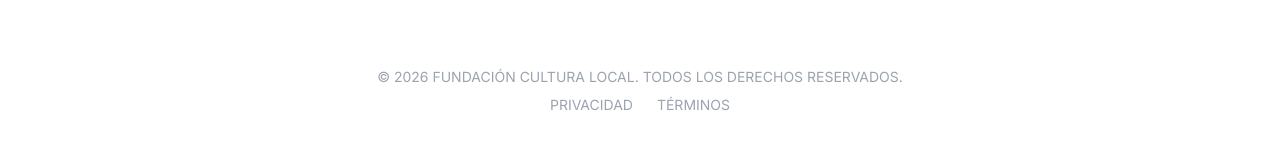
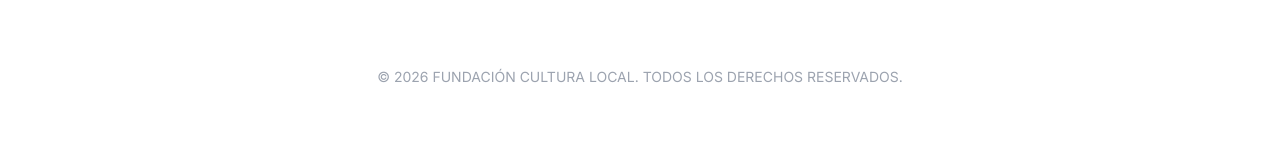
Before and after one commit to Pablo-Saave/Cultura_Local, a React (Vite) app in the folder frontend/: page / in a window 1280 px wide. Shown: the part 1309-1458 px from the top of the page. Built offline with nearby package versions, Linux system fonts and the light colour scheme; a web font is replaced by a local one.

Commit message:
eliminacion boton privacidad y terminos

```diff
--- a/frontend/src/components/Footer.jsx
+++ b/frontend/src/components/Footer.jsx
@@ -138,21 +138,10 @@ function Footer() {
 
         {/* Línea divisoria */}
         <div className="pt-8">
-          <div className="flex flex-col items-center text-center space-y-2">
-            {/* Copyright */}
+          <div className="flex flex-col items-center text-center">
             <p className="text-xs sm:text-sm text-gray-400">
               © 2026 FUNDACIÓN CULTURA LOCAL. TODOS LOS DERECHOS RESERVADOS.
             </p>
-
-            {/* Enlaces legales */}
-            <div className="flex space-x-6 text-xs sm:text-sm">
-              <a href="#" className="text-gray-400 hover:text-primary transition-colors">
-                PRIVACIDAD
-              </a>
-              <a href="#" className="text-gray-400 hover:text-primary transition-colors">
-                TÉRMINOS
-              </a>
-            </div>
           </div>
         </div>
       </div>
```
